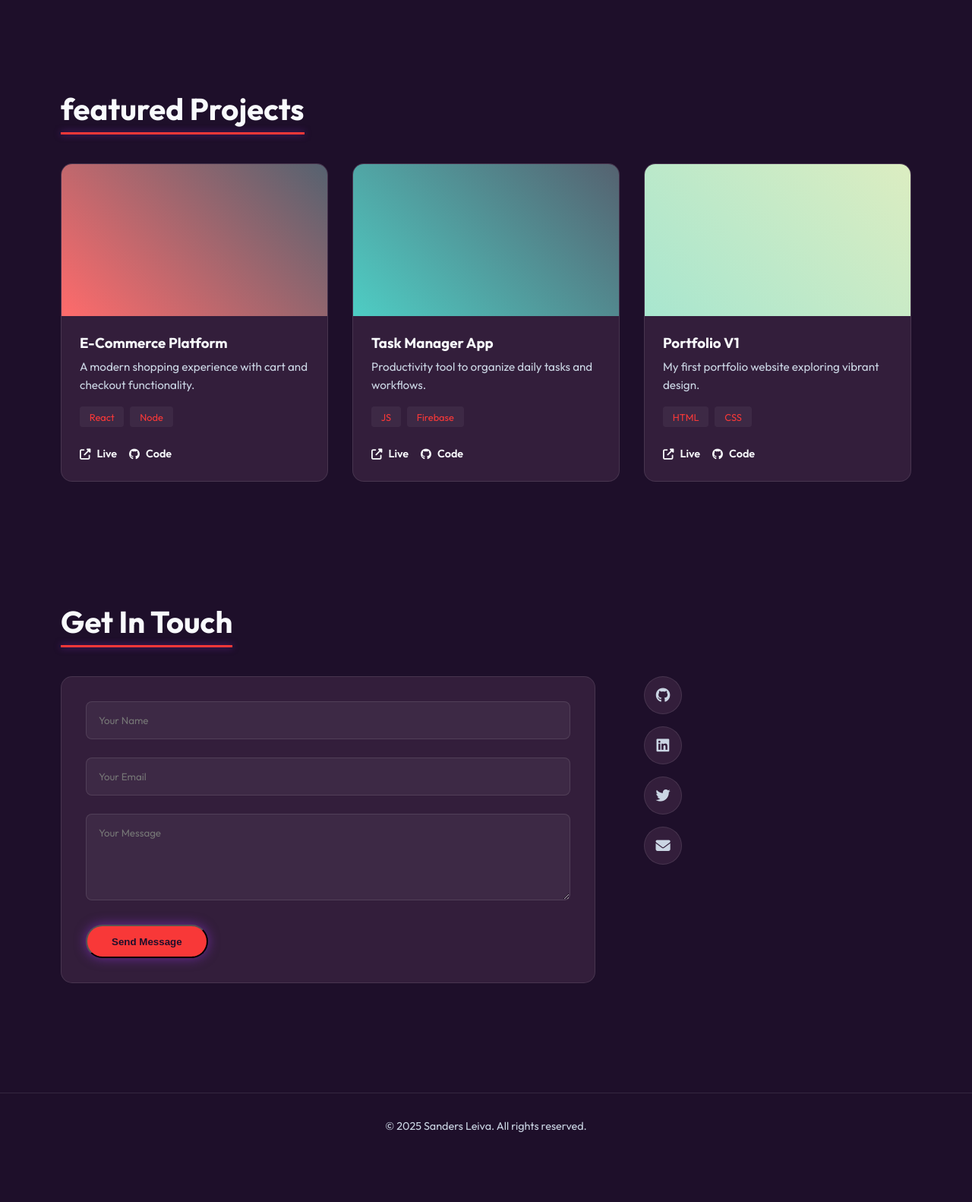
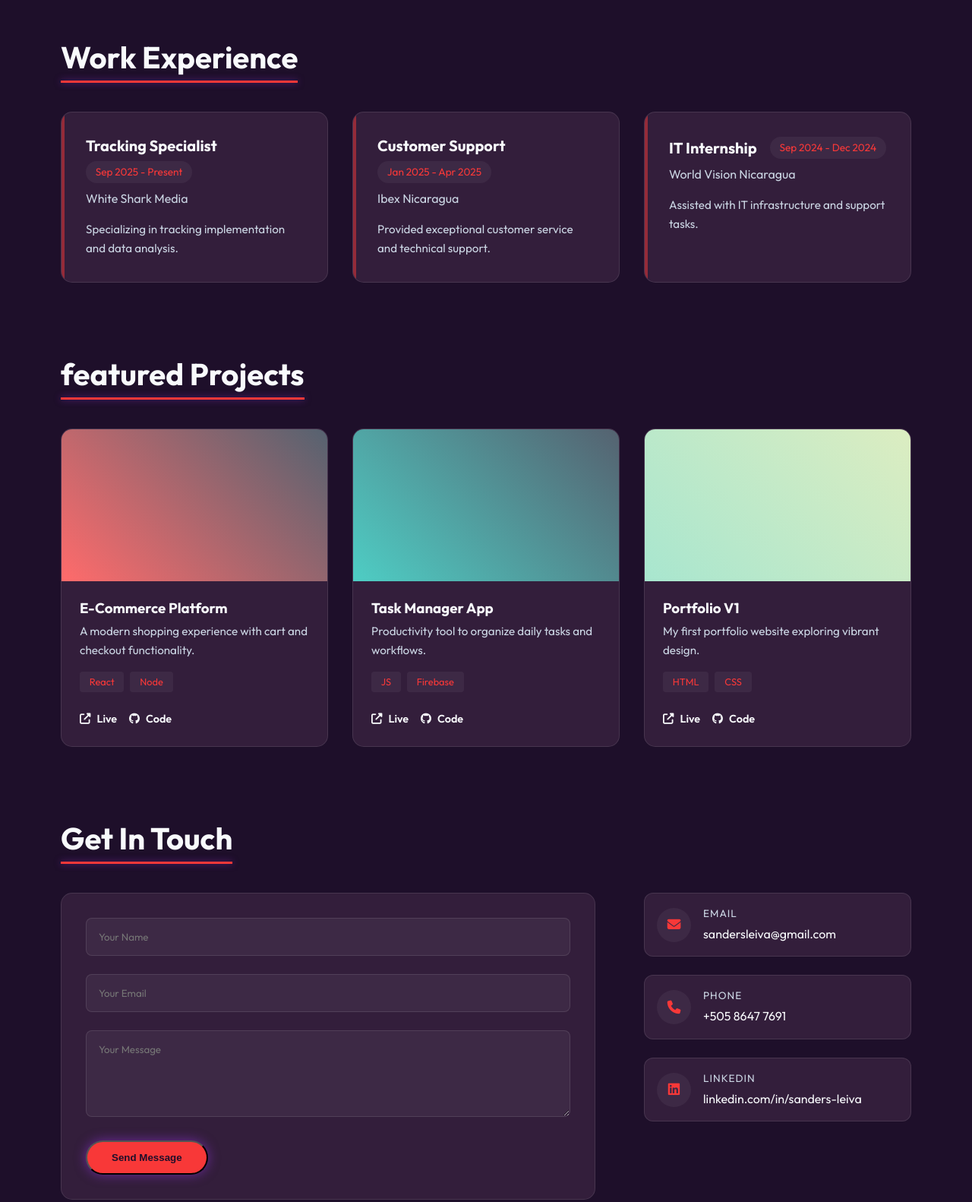
Before and after one commit to Sanders-Leiva/My-Portfolio, a plain HTML site: page index.html in a window 1280 px wide. Shown: the part 1146-2728 px from the top of the page at 76% size. Before the commit the page ends 2673 px from the top, so only its background shows below. Drawn offline with Linux system fonts and the light colour scheme.

Commit message:
feat: Implement initial portfolio website structure and styling by adding a new CSS file and updating the HTML.

```diff
--- a/My Portafolio/style.css
+++ /dev/null
@@ -1,116 +0,0 @@
-:root {
-    --bg-color: #280f2a;
-    --card-bg: #2f1e3b;
-    --text-primary: #f8fafc;
-    --text-secondary: #94a3b8;
-    --accent-color: #38bdf8;
-    --accent-glow: rgba(56, 189, 248, 0.5);
-    --glass-bg: rgba(15, 23, 42, 0.7);
-    --border-color: rgba(255, 255, 255, 0.1);
-    --font-main: 'Constantia', sans-serif;
-    --transition: all 0.3s ease;
-}
-
-* {
-    margin: 0;
-    padding: 0;
-    box-sizing: border-box;
-}
-
-html {
-    scroll-behavior: smooth;
-}
-
-body{
-    font-family: var(--font-main);
-    background-color: var(--bg-color);
-    color: var(--text-primary);
-    line-height: 1.6;
-    overflow-x: hidden;
-}
-
-a{
-    text-decoration: none;
-    color: inherit;
-}
-
-ul{
-    list-style:none;
-}
-
-img{
-    max-width: 100%;
-    display: block;
-}
-
-.container{
-  width: 90%;
-  max-width: 1200px;
-  margin: 0 auto;
-  padding: 0 1rem;
-}
-
-
-
-
-
-
-
-
-h1,h2,h3{
-    font-weight: 700;
-    line-height: 1.2;
-}
-
-.section {
-    padding: 5rem 0;
-}
-
-.section-title {
-    font-size: 2.5rem;
-    margin-bottom: 3rem;
-    text-align: center;
-    position: relative;
-    display: inline-block;
-    left: 50%;
-    transform: translateX(-50%);
-}
-.section-title::after {
-    content: '';
-    position: absolute;
-    bottom: -10px;
-    left: 0;
-    width: 100%;
-    height: 3px;
-    background: var(--accent-color);
-    box-shadow: 0 0 10px var(--accent-glow);
-}
-.accent {
-    color: var(--accent-color);
-}
-.btn {
-    display: inline-block;
-    padding: 0.8rem 2rem;
-    border-radius: 50px;
-    font-weight: 600;
-    transition: var(--transition);
-    cursor: pointer;
-}
-.btn-primary {
-    background: var(--accent-color);
-    color: var(--bg-color);
-    box-shadow: 0 0 15px var(--accent-glow);
-}
-.btn-primary:hover {
-    transform: translateY(-2px);
-    box-shadow: 0 0 25px var(--accent-glow);
-}
-.btn-secondary {
-    background: transparent;
-    border: 2px solid var(--accent-color);
-    color: var(--accent-color);
-    margin-left: 1rem;
-}
-.btn-secondary:hover {
-    background: rgba(56, 189, 248, 0.1);
-}
--- a/css/style.css
+++ b/css/style.css
@@ -64,7 +64,7 @@ h3 {
 }
 
 .section {
-    padding: 5rem 0;
+    padding: 3rem 0;
 }
 
 .section-title {
@@ -222,6 +222,7 @@ nav {
     margin-bottom: 1rem;
     background: linear-gradient(to right, #fff, #94a3b8);
     -webkit-background-clip: text;
+    background-clip: text;
     -webkit-text-fill-color: transparent;
 }
 
@@ -317,6 +318,85 @@ nav {
 .skill-tag:hover {
     border-color: var(--accent-color);
     box-shadow: 0 0 10px rgba(56, 189, 248, 0.2);
+}
+
+/* =========================================
+   Experience Section
+   ========================================= */
+.experience-grid {
+    display: grid;
+    grid-template-columns: repeat(auto-fit, minmax(300px, 1fr));
+    gap: 2rem;
+}
+
+.experience-card {
+    background: var(--card-bg);
+    border: 1px solid var(--border-color);
+    border-radius: 15px;
+    padding: 2rem;
+    transition: var(--transition);
+    position: relative;
+    overflow: hidden;
+}
+
+.experience-card::before {
+    content: '';
+    position: absolute;
+    top: 0;
+    left: 0;
+    width: 4px;
+    height: 100%;
+    background: var(--accent-color);
+    opacity: 0.5;
+    transition: var(--transition);
+}
+
+.experience-card:hover {
+    transform: translateY(-5px);
+    border-color: var(--accent-color);
+    box-shadow: 0 10px 30px rgba(0, 0, 0, 0.3);
+}
+
+.experience-card:hover::before {
+    opacity: 1;
+    box-shadow: 0 0 15px var(--accent-glow);
+}
+
+.exp-header {
+    display: flex;
+    justify-content: space-between;
+    align-items: center;
+    margin-bottom: 0.5rem;
+    flex-wrap: wrap;
+    gap: 0.5rem;
+}
+
+.exp-header h3 {
+    font-size: 1.25rem;
+    color: var(--text-primary);
+}
+
+.exp-date {
+    font-size: 0.85rem;
+    color: var(--accent-color);
+    background: rgba(255, 255, 255, 0.05);
+    padding: 0.2rem 0.8rem;
+    border-radius: 20px;
+    white-space: nowrap;
+}
+
+.company {
+    color: var(--text-secondary);
+    font-size: 1rem;
+    font-weight: 500;
+    margin-bottom: 1rem;
+    display: block;
+}
+
+.exp-desc {
+    color: var(--text-secondary);
+    font-size: 0.95rem;
+    line-height: 1.6;
 }
 
 /* =========================================
@@ -444,30 +524,63 @@ nav {
     background: rgba(255, 255, 255, 0.08);
 }
 
-.social-links {
+.contact-details {
     display: flex;
     flex-direction: column;
-    gap: 1rem;
+    gap: 1.5rem;
 }
 
-.social-icon {
-    width: 50px;
-    height: 50px;
+.contact-item {
+    display: flex;
+    align-items: center;
+    gap: 1rem;
+    padding: 1rem;
     background: var(--card-bg);
     border: 1px solid var(--border-color);
+    border-radius: 12px;
+    transition: var(--transition);
+}
+
+.contact-item:hover {
+    border-color: var(--accent-color);
+    transform: translateX(5px);
+    box-shadow: 0 5px 15px rgba(0, 0, 0, 0.2);
+}
+
+.icon-box {
+    width: 45px;
+    height: 45px;
+    background: rgba(255, 255, 255, 0.05);
     border-radius: 50%;
     display: flex;
     align-items: center;
     justify-content: center;
-    font-size: 1.2rem;
+    color: var(--accent-color);
+    font-size: 1.1rem;
+    flex-shrink: 0;
+}
+
+.contact-text {
+    display: flex;
+    flex-direction: column;
+    gap: 0.2rem;
+}
+
+.contact-text span {
+    font-size: 0.85rem;
     color: var(--text-secondary);
+    text-transform: uppercase;
+    letter-spacing: 1px;
+}
+
+.contact-item a {
+    color: var(--text-primary);
+    font-weight: 500;
     transition: var(--transition);
 }
 
-.social-icon:hover {
-    background: var(--accent-color);
-    color: var(--bg-color);
-    transform: translateX(5px);
+.contact-item a:hover {
+    color: var(--accent-color);
 }
 
 /* =========================================
--- a/index.html
+++ b/index.html
@@ -19,11 +19,12 @@
     <header class="glass-nav">
         <nav class="container">
             <div class="logo">
-                <h1>Sanders<span class="accent">.</span></h1>
+                <h1>SandersJ<span class="accent">.</span></h1>
             </div>
             <ul class="nav-links">
                 <li><a href="#home" class="active">Home</a></li>
                 <li><a href="#about">About</a></li>
+                <li><a href="#experience">Experience</a></li>
                 <li><a href="#projects">Projects</a></li>
                 <li><a href="#contact">Contact</a></li>
             </ul>
@@ -58,9 +59,10 @@
                 <h2 class="section-title">About Me</h2>
                 <div class="about-content">
                     <div class="about-text">
-                        <p>I am a passionate developer with a knack for creating visually stunning and user-friendly
-                            websites. My journey in tech is driven by a curiosity to learn and a desire to build things
-                            that make a difference.</p>
+                        <p>I'm naturally curious, always learning new things, and I enjoy turning
+                            ideas into real projects that people actually enjoy using.
+                            For me, tech is all about creating useful experiences and making a
+                            positive impact through what I build.</p>
                         <div class="skills">
                             <span class="skill-tag">HTML5</span>
                             <span class="skill-tag">CSS3</span>
@@ -69,6 +71,41 @@
                             <span class="skill-tag">Node.js</span>
                             <span class="skill-tag">UI/UX Design</span>
                         </div>
+                    </div>
+                </div>
+            </div>
+        </section>
+        <!-- Experience Section -->
+        <section id="experience" class="section">
+            <div class="container">
+                <h2 class="section-title">Work Experience</h2>
+                <div class="experience-grid">
+                    <!-- Experience 1 -->
+                    <div class="experience-card">
+                        <div class="exp-header">
+                            <h3>Tracking Specialist</h3>
+                            <span class="exp-date">Sep 2025 - Present</span>
+                        </div>
+                        <h4 class="company">White Shark Media</h4>
+                        <p class="exp-desc">Specializing in tracking implementation and data analysis.</p>
+                    </div>
+                    <!-- Experience 2 -->
+                    <div class="experience-card">
+                        <div class="exp-header">
+                            <h3>Customer Support</h3>
+                            <span class="exp-date">Jan 2025 - Apr 2025</span>
+                        </div>
+                        <h4 class="company">Ibex Nicaragua</h4>
+                        <p class="exp-desc">Provided exceptional customer service and technical support.</p>
+                    </div>
+                    <!-- Experience 3 -->
+                    <div class="experience-card">
+                        <div class="exp-header">
+                            <h3>IT Internship</h3>
+                            <span class="exp-date">Sep 2024 - Dec 2024</span>
+                        </div>
+                        <h4 class="company">World Vision Nicaragua</h4>
+                        <p class="exp-desc">Assisted with IT infrastructure and support tasks.</p>
                     </div>
                 </div>
             </div>
@@ -156,11 +193,35 @@
                         <button type="submit" class="btn btn-primary">Send Message</button>
                     </form>
                     <div class="contact-info">
-                        <div class="social-links">
-                            <a href="#" class="social-icon"><i class="fab fa-github"></i></a>
-                            <a href="#" class="social-icon"><i class="fab fa-linkedin"></i></a>
-                            <a href="#" class="social-icon"><i class="fab fa-twitter"></i></a>
-                            <a href="mailto:email@example.com" class="social-icon"><i class="fas fa-envelope"></i></a>
+                        <div class="contact-details">
+                            <div class="contact-item">
+                                <div class="icon-box">
+                                    <i class="fas fa-envelope"></i>
+                                </div>
+                                <div class="contact-text">
+                                    <span>Email</span>
+                                    <a href="mailto:sandersleiva@gmail.com">sandersleiva@gmail.com</a>
+                                </div>
+                            </div>
+                            <div class="contact-item">
+                                <div class="icon-box">
+                                    <i class="fas fa-phone"></i>
+                                </div>
+                                <div class="contact-text">
+                                    <span>Phone</span>
+                                    <a href="tel:+50586477691">+505 8647 7691</a>
+                                </div>
+                            </div>
+                            <div class="contact-item">
+                                <div class="icon-box">
+                                    <i class="fab fa-linkedin"></i>
+                                </div>
+                                <div class="contact-text">
+                                    <span>LinkedIn</span>
+                                    <a href="https://www.linkedin.com/in/sanders-leiva"
+                                        target="_blank">linkedin.com/in/sanders-leiva</a>
+                                </div>
+                            </div>
                         </div>
                     </div>
                 </div>
@@ -174,4 +235,5 @@
     </footer>
     <script src="js/script.js"></script>
 </body>
+
 </html>
```
Also changed, not shown: My Portafolio/index.html (deleted, +0 -59 lines), My Portafolio/script.js (deleted).
